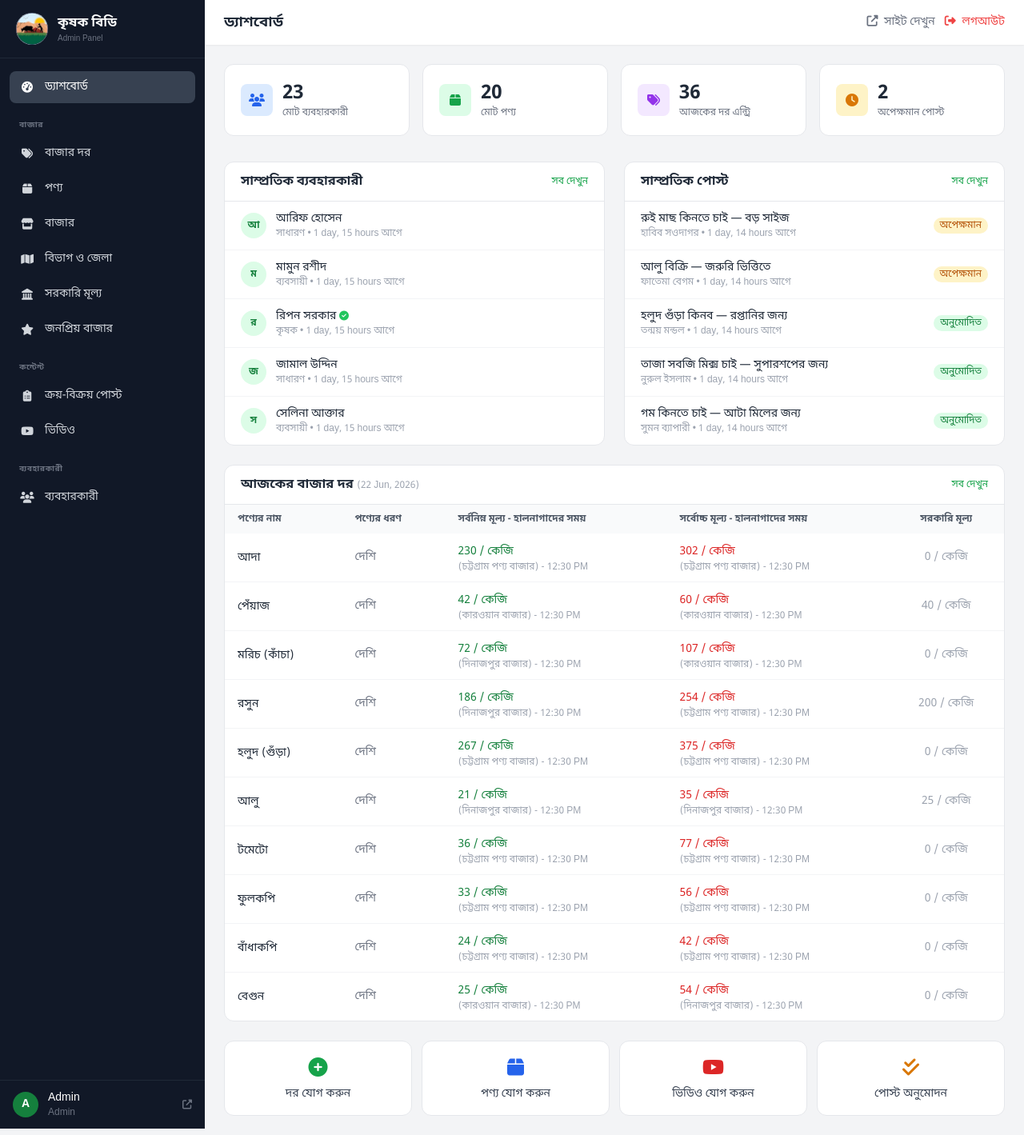
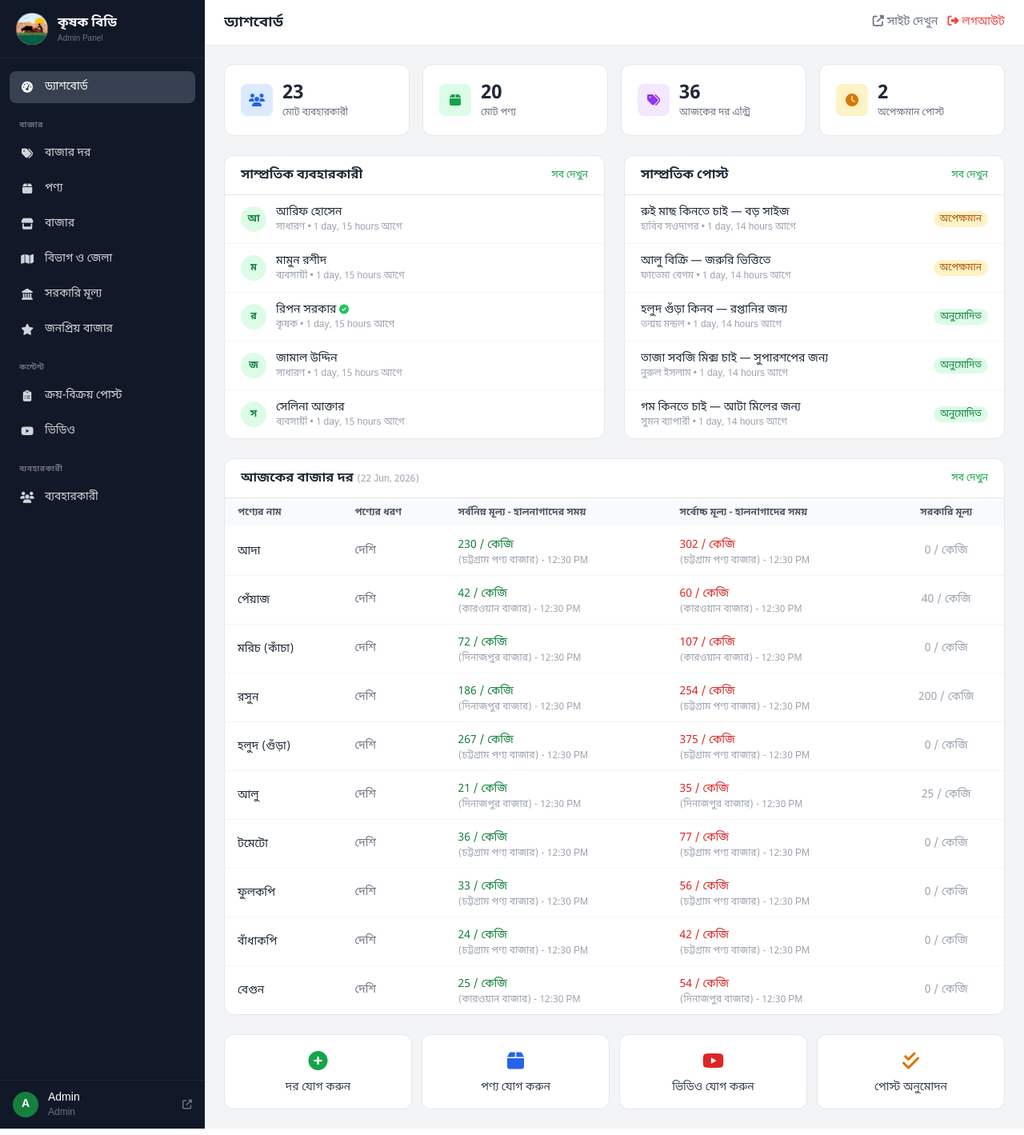
Before and after one commit to tanmoymondal1312/KrisokBD, a Django app: page /admin/ in a window 1280 px wide. Shown: the whole page at 80% size. Run offline with Django 5.2, Linux system fonts and the light colour scheme; a user stored in the database is signed in; data comes from the database, SQL or seed files in the repository; some libraries are stand-ins or nearby versions.

Commit message:
Auto-save changes

```diff
--- a/templates/custom_admin/base.html
+++ b/templates/custom_admin/base.html
@@ -36,8 +36,8 @@
     </style>
     {% block extra_head %}{% endblock %}
 </head>
-<body class="h-full bg-gray-100">
-    <div class="flex h-full">
+<body class="h-full bg-gray-100 overflow-hidden">
+    <div class="flex h-full overflow-hidden">
 
         <!-- Sidebar (Desktop) -->
         <aside class="hidden lg:flex lg:flex-col w-64 bg-sidebar-bg text-gray-300 shrink-0 fixed inset-y-0 z-30">
@@ -90,33 +90,35 @@
         </aside>
 
         <!-- Main Content -->
-        <div class="flex-1 flex flex-col lg:ml-64">
+        <div class="flex-1 flex flex-col lg:ml-64 min-w-0 h-full overflow-hidden">
             <!-- Top Bar -->
-            <header class="bg-white shadow-sm sticky top-0 z-20">
-                <div class="flex items-center justify-between px-4 sm:px-6 h-14">
-                    <div class="flex items-center gap-3">
-                        <button @click="mobileSidebar = true" class="lg:hidden text-gray-500 hover:text-gray-700">
+            <header class="bg-white shadow-sm shrink-0 z-20">
+                <div class="flex items-center justify-between px-3 sm:px-6 h-14">
+                    <div class="flex items-center gap-2 min-w-0">
+                        <button @click="mobileSidebar = true" class="lg:hidden text-gray-500 hover:text-gray-700 shrink-0">
                             <i class="fas fa-bars text-lg"></i>
                         </button>
-                        <h1 class="text-lg font-semibold text-gray-800">{% block page_title %}Dashboard{% endblock %}</h1>
+                        <h1 class="text-base sm:text-lg font-semibold text-gray-800 truncate">{% block page_title %}Dashboard{% endblock %}</h1>
                     </div>
-                    <div class="flex items-center gap-3">
-                        <a href="{% url 'core:home' %}" target="_blank" class="text-sm text-gray-500 hover:text-primary-600 transition">
-                            <i class="fas fa-external-link-alt mr-1"></i> সাইট দেখুন
+                    <div class="flex items-center gap-2 sm:gap-3 shrink-0">
+                        <a href="{% url 'core:home' %}" target="_blank" class="text-xs sm:text-sm text-gray-500 hover:text-primary-600 transition">
+                            <i class="fas fa-external-link-alt"></i><span class="hidden sm:inline ml-1">সাইট দেখুন</span>
                         </a>
-                        <a href="{% url 'accounts:logout' %}" class="text-sm text-red-500 hover:text-red-700 transition">
-                            <i class="fas fa-sign-out-alt mr-1"></i> লগআউট
+                        <a href="{% url 'accounts:logout' %}" class="text-xs sm:text-sm text-red-500 hover:text-red-700 transition">
+                            <i class="fas fa-sign-out-alt"></i><span class="hidden sm:inline ml-1">লগআউট</span>
                         </a>
                     </div>
                 </div>
             </header>
 
+            <!-- Scrollable Content Area -->
+            <div class="flex-1 overflow-y-auto overflow-x-hidden">
                 <!-- Messages -->
                 {% if messages %}
-            <div class="px-4 sm:px-6 pt-4">
+                <div class="px-3 sm:px-6 pt-3">
                     {% for message in messages %}
                     <div x-data="{ show: true }" x-show="show" x-init="setTimeout(() => show = false, 4000)"
-                     class="mb-2 px-4 py-3 rounded-lg text-sm
+                         class="mb-2 px-3 py-2.5 rounded-lg text-sm
                          {% if message.tags == 'success' %}bg-green-50 text-green-700 border border-green-200
                          {% elif message.tags == 'error' %}bg-red-50 text-red-700 border border-red-200
                          {% else %}bg-blue-50 text-blue-700 border border-blue-200{% endif %}">
@@ -127,9 +129,10 @@
                 {% endif %}
 
                 <!-- Page Content -->
-            <main class="flex-1 p-4 sm:p-6">
+                <main class="p-3 sm:p-6">
                     {% block content %}{% endblock %}
                 </main>
+            </div>
         </div>
     </div>
 
--- a/templates/custom_admin/dashboard.html
+++ b/templates/custom_admin/dashboard.html
@@ -5,47 +5,47 @@
 
 {% block content %}
 <!-- Stats Grid -->
-<div class="grid grid-cols-2 md:grid-cols-4 gap-4 mb-8">
-    <div class="bg-white rounded-xl border border-gray-200 p-5">
-        <div class="flex items-center gap-3">
-            <div class="w-10 h-10 bg-blue-100 rounded-lg flex items-center justify-center"><i class="fas fa-users text-blue-600"></i></div>
-            <div><p class="text-2xl font-bold text-gray-800">{{ total_users }}</p><p class="text-xs text-gray-500">মোট ব্যবহারকারী</p></div>
+<div class="grid grid-cols-2 md:grid-cols-4 gap-3 sm:gap-4 mb-6">
+    <div class="bg-white rounded-xl border border-gray-200 p-3 sm:p-5">
+        <div class="flex items-center gap-2 sm:gap-3">
+            <div class="w-9 h-9 sm:w-10 sm:h-10 bg-blue-100 rounded-lg flex items-center justify-center shrink-0"><i class="fas fa-users text-blue-600 text-sm sm:text-base"></i></div>
+            <div class="min-w-0"><p class="text-xl sm:text-2xl font-bold text-gray-800">{{ total_users }}</p><p class="text-[10px] sm:text-xs text-gray-500 truncate">মোট ব্যবহারকারী</p></div>
         </div>
     </div>
-    <div class="bg-white rounded-xl border border-gray-200 p-5">
-        <div class="flex items-center gap-3">
-            <div class="w-10 h-10 bg-green-100 rounded-lg flex items-center justify-center"><i class="fas fa-box text-green-600"></i></div>
-            <div><p class="text-2xl font-bold text-gray-800">{{ total_products }}</p><p class="text-xs text-gray-500">মোট পণ্য</p></div>
+    <div class="bg-white rounded-xl border border-gray-200 p-3 sm:p-5">
+        <div class="flex items-center gap-2 sm:gap-3">
+            <div class="w-9 h-9 sm:w-10 sm:h-10 bg-green-100 rounded-lg flex items-center justify-center shrink-0"><i class="fas fa-box text-green-600 text-sm sm:text-base"></i></div>
+            <div class="min-w-0"><p class="text-xl sm:text-2xl font-bold text-gray-800">{{ total_products }}</p><p class="text-[10px] sm:text-xs text-gray-500 truncate">মোট পণ্য</p></div>
         </div>
     </div>
-    <div class="bg-white rounded-xl border border-gray-200 p-5">
-        <div class="flex items-center gap-3">
-            <div class="w-10 h-10 bg-purple-100 rounded-lg flex items-center justify-center"><i class="fas fa-tags text-purple-600"></i></div>
-            <div><p class="text-2xl font-bold text-gray-800">{{ total_prices_today }}</p><p class="text-xs text-gray-500">আজকের দর এন্ট্রি</p></div>
+    <div class="bg-white rounded-xl border border-gray-200 p-3 sm:p-5">
+        <div class="flex items-center gap-2 sm:gap-3">
+            <div class="w-9 h-9 sm:w-10 sm:h-10 bg-purple-100 rounded-lg flex items-center justify-center shrink-0"><i class="fas fa-tags text-purple-600 text-sm sm:text-base"></i></div>
+            <div class="min-w-0"><p class="text-xl sm:text-2xl font-bold text-gray-800">{{ total_prices_today }}</p><p class="text-[10px] sm:text-xs text-gray-500 truncate">আজকের দর এন্ট্রি</p></div>
         </div>
     </div>
-    <div class="bg-white rounded-xl border border-gray-200 p-5">
-        <div class="flex items-center gap-3">
-            <div class="w-10 h-10 bg-amber-100 rounded-lg flex items-center justify-center"><i class="fas fa-clock text-amber-600"></i></div>
-            <div><p class="text-2xl font-bold text-gray-800">{{ pending_posts }}</p><p class="text-xs text-gray-500">অপেক্ষমান পোস্ট</p></div>
+    <div class="bg-white rounded-xl border border-gray-200 p-3 sm:p-5">
+        <div class="flex items-center gap-2 sm:gap-3">
+            <div class="w-9 h-9 sm:w-10 sm:h-10 bg-amber-100 rounded-lg flex items-center justify-center shrink-0"><i class="fas fa-clock text-amber-600 text-sm sm:text-base"></i></div>
+            <div class="min-w-0"><p class="text-xl sm:text-2xl font-bold text-gray-800">{{ pending_posts }}</p><p class="text-[10px] sm:text-xs text-gray-500 truncate">অপেক্ষমান পোস্ট</p></div>
         </div>
     </div>
 </div>
 
-<div class="grid md:grid-cols-2 gap-6">
+<div class="grid md:grid-cols-2 gap-4 sm:gap-6">
     <!-- Recent Users -->
     <div class="bg-white rounded-xl border border-gray-200">
-        <div class="px-5 py-3 border-b flex items-center justify-between">
-            <h3 class="font-semibold text-gray-800">সাম্প্রতিক ব্যবহারকারী</h3>
+        <div class="px-3 sm:px-5 py-3 border-b flex items-center justify-between">
+            <h3 class="font-semibold text-gray-800 text-sm sm:text-base">সাম্প্রতিক ব্যবহারকারী</h3>
             <a href="{% url 'custom_admin:user_list' %}" class="text-xs text-primary-600 hover:underline">সব দেখুন</a>
         </div>
         <div class="divide-y divide-gray-100">
             {% for u in recent_users %}
-            <div class="px-5 py-3 flex items-center gap-3">
-                <div class="w-8 h-8 bg-primary-100 text-primary-700 rounded-full flex items-center justify-center text-xs font-bold">{{ u.first_name|first|default:u.username|first }}</div>
+            <div class="px-3 sm:px-5 py-2.5 sm:py-3 flex items-center gap-2 sm:gap-3">
+                <div class="w-7 h-7 sm:w-8 sm:h-8 bg-primary-100 text-primary-700 rounded-full flex items-center justify-center text-xs font-bold shrink-0">{{ u.first_name|first|default:u.username|first }}</div>
                 <div class="flex-1 min-w-0">
                     <p class="text-sm font-medium text-gray-800 truncate">{{ u.first_name|default:u.username }}{% if u.is_verified %} <i class="fas fa-check-circle text-primary-500 text-xs"></i>{% endif %}</p>
-                    <p class="text-xs text-gray-400">{{ u.get_user_type_display }} • {{ u.date_joined|timesince }} আগে</p>
+                    <p class="text-[10px] sm:text-xs text-gray-400 truncate">{{ u.get_user_type_display }} • {{ u.date_joined|timesince }} আগে</p>
                 </div>
             </div>
             {% endfor %}
@@ -54,18 +54,18 @@
 
     <!-- Recent Posts -->
     <div class="bg-white rounded-xl border border-gray-200">
-        <div class="px-5 py-3 border-b flex items-center justify-between">
-            <h3 class="font-semibold text-gray-800">সাম্প্রতিক পোস্ট</h3>
+        <div class="px-3 sm:px-5 py-3 border-b flex items-center justify-between">
+            <h3 class="font-semibold text-gray-800 text-sm sm:text-base">সাম্প্রতিক পোস্ট</h3>
             <a href="{% url 'custom_admin:post_list' %}" class="text-xs text-primary-600 hover:underline">সব দেখুন</a>
         </div>
         <div class="divide-y divide-gray-100">
             {% for p in recent_posts %}
-            <div class="px-5 py-3 flex items-center justify-between">
+            <div class="px-3 sm:px-5 py-2.5 sm:py-3 flex items-center justify-between gap-2">
                 <div class="min-w-0">
                     <p class="text-sm font-medium text-gray-800 truncate">{{ p.title }}</p>
-                    <p class="text-xs text-gray-400">{{ p.user.first_name|default:p.user.username }} • {{ p.created_at|timesince }} আগে</p>
+                    <p class="text-[10px] sm:text-xs text-gray-400 truncate">{{ p.user.first_name|default:p.user.username }} • {{ p.created_at|timesince }} আগে</p>
                 </div>
-                <span class="px-2 py-0.5 text-xs rounded-full shrink-0 {% if p.status == 'pending' %}bg-amber-100 text-amber-700{% elif p.status == 'approved' %}bg-green-100 text-green-700{% else %}bg-gray-100 text-gray-500{% endif %}">
+                <span class="px-2 py-0.5 text-[10px] sm:text-xs rounded-full shrink-0 {% if p.status == 'pending' %}bg-amber-100 text-amber-700{% elif p.status == 'approved' %}bg-green-100 text-green-700{% else %}bg-gray-100 text-gray-500{% endif %}">
                     {{ p.get_status_display }}
                 </span>
             </div>
@@ -75,44 +75,44 @@
 </div>
 
 <!-- Today's Market Prices -->
-<div class="bg-white rounded-xl border border-gray-200 mt-6">
-    <div class="px-5 py-3 border-b flex items-center justify-between">
-        <h3 class="font-semibold text-gray-800">আজকের বাজার দর <span class="text-xs text-gray-400 font-normal">({{ price_date|date:"d M, Y" }})</span></h3>
+<div class="bg-white rounded-xl border border-gray-200 mt-4 sm:mt-6">
+    <div class="px-3 sm:px-5 py-3 border-b flex items-center justify-between">
+        <h3 class="font-semibold text-gray-800 text-sm sm:text-base">আজকের বাজার দর <span class="text-[10px] sm:text-xs text-gray-400 font-normal">({{ price_date|date:"d M, Y" }})</span></h3>
         <a href="{% url 'custom_admin:price_list' %}" class="text-xs text-primary-600 hover:underline">সব দেখুন</a>
     </div>
     <div class="overflow-x-auto">
-        <table class="w-full">
+        <table class="w-full min-w-[700px]">
             <thead>
                 <tr class="bg-gray-50 text-gray-600">
-                    <th class="px-4 py-2.5 text-left text-xs font-semibold">পণ্যের নাম</th>
-                    <th class="px-4 py-2.5 text-left text-xs font-semibold">পণ্যের ধরণ</th>
-                    <th class="px-4 py-2.5 text-left text-xs font-semibold">সর্বনিম্ন মূল্য - হালনাগাদের সময়</th>
-                    <th class="px-4 py-2.5 text-left text-xs font-semibold">সর্বোচ্চ মূল্য - হালনাগাদের সময়</th>
-                    <th class="px-4 py-2.5 text-center text-xs font-semibold">সরকারি মূল্য</th>
+                    <th class="px-3 sm:px-4 py-2.5 text-left text-xs font-semibold">পণ্যের নাম</th>
+                    <th class="px-3 sm:px-4 py-2.5 text-left text-xs font-semibold">পণ্যের ধরণ</th>
+                    <th class="px-3 sm:px-4 py-2.5 text-left text-xs font-semibold">সর্বনিম্ন মূল্য - হালনাগাদের সময়</th>
+                    <th class="px-3 sm:px-4 py-2.5 text-left text-xs font-semibold">সর্বোচ্চ মূল্য - হালনাগাদের সময়</th>
+                    <th class="px-3 sm:px-4 py-2.5 text-center text-xs font-semibold">সরকারি মূল্য</th>
                 </tr>
             </thead>
             <tbody class="divide-y divide-gray-100">
                 {% for item in recent_prices %}
                 <tr class="hover:bg-gray-50 transition">
-                    <td class="px-4 py-2.5">
+                    <td class="px-3 sm:px-4 py-2.5">
                         <span class="text-sm font-medium text-gray-800">{{ item.product.name }}</span>
                     </td>
-                    <td class="px-4 py-2.5 text-sm text-gray-500">{{ item.product_type }}</td>
-                    <td class="px-4 py-2.5">
+                    <td class="px-3 sm:px-4 py-2.5 text-sm text-gray-500">{{ item.product_type }}</td>
+                    <td class="px-3 sm:px-4 py-2.5">
                         <span class="text-sm font-medium text-green-700">{{ item.min_price|floatformat:0 }} / {{ item.product.unit }}</span>
                         <span class="text-xs text-gray-400 block">({{ item.min_market.name }}) - {{ item.min_updated_at|time:"h:i A" }}</span>
                     </td>
-                    <td class="px-4 py-2.5">
+                    <td class="px-3 sm:px-4 py-2.5">
                         <span class="text-sm font-medium text-red-600">{{ item.max_price|floatformat:0 }} / {{ item.product.unit }}</span>
                         <span class="text-xs text-gray-400 block">({{ item.max_market.name }}) - {{ item.max_updated_at|time:"h:i A" }}</span>
                     </td>
-                    <td class="px-4 py-2.5 text-center text-sm text-gray-400">
+                    <td class="px-3 sm:px-4 py-2.5 text-center text-sm text-gray-400">
                         {% if item.govt_price %}{{ item.govt_price|floatformat:0 }} / {{ item.product.unit }}{% else %}0 / {{ item.product.unit }}{% endif %}
                     </td>
                 </tr>
                 {% empty %}
                 <tr>
-                    <td colspan="5" class="px-4 py-6 text-center text-gray-400">কোনো দর পাওয়া যায়নি</td>
+                    <td colspan="5" class="px-3 py-6 text-center text-gray-400">কোনো দর পাওয়া যায়নি</td>
                 </tr>
                 {% endfor %}
             </tbody>
@@ -121,22 +121,22 @@
 </div>
 
 <!-- Quick Actions -->
-<div class="mt-6 grid grid-cols-2 sm:grid-cols-4 gap-3">
-    <a href="{% url 'custom_admin:price_add' %}" class="bg-white rounded-xl border border-gray-200 p-4 text-center hover:shadow-md transition">
-        <i class="fas fa-plus-circle text-2xl text-primary-600 mb-2"></i>
-        <p class="text-sm font-medium text-gray-700">দর যোগ করুন</p>
+<div class="mt-4 sm:mt-6 grid grid-cols-2 sm:grid-cols-4 gap-2 sm:gap-3">
+    <a href="{% url 'custom_admin:price_add' %}" class="bg-white rounded-xl border border-gray-200 p-3 sm:p-4 text-center hover:shadow-md transition">
+        <i class="fas fa-plus-circle text-xl sm:text-2xl text-primary-600 mb-1 sm:mb-2"></i>
+        <p class="text-xs sm:text-sm font-medium text-gray-700">দর যোগ করুন</p>
     </a>
-    <a href="{% url 'custom_admin:product_add' %}" class="bg-white rounded-xl border border-gray-200 p-4 text-center hover:shadow-md transition">
-        <i class="fas fa-box text-2xl text-blue-600 mb-2"></i>
-        <p class="text-sm font-medium text-gray-700">পণ্য যোগ করুন</p>
+    <a href="{% url 'custom_admin:product_add' %}" class="bg-white rounded-xl border border-gray-200 p-3 sm:p-4 text-center hover:shadow-md transition">
+        <i class="fas fa-box text-xl sm:text-2xl text-blue-600 mb-1 sm:mb-2"></i>
+        <p class="text-xs sm:text-sm font-medium text-gray-700">পণ্য যোগ করুন</p>
     </a>
-    <a href="{% url 'custom_admin:video_add' %}" class="bg-white rounded-xl border border-gray-200 p-4 text-center hover:shadow-md transition">
-        <i class="fab fa-youtube text-2xl text-red-600 mb-2"></i>
-        <p class="text-sm font-medium text-gray-700">ভিডিও যোগ করুন</p>
+    <a href="{% url 'custom_admin:video_add' %}" class="bg-white rounded-xl border border-gray-200 p-3 sm:p-4 text-center hover:shadow-md transition">
+        <i class="fab fa-youtube text-xl sm:text-2xl text-red-600 mb-1 sm:mb-2"></i>
+        <p class="text-xs sm:text-sm font-medium text-gray-700">ভিডিও যোগ করুন</p>
     </a>
-    <a href="{% url 'custom_admin:post_list' %}?status=pending" class="bg-white rounded-xl border border-gray-200 p-4 text-center hover:shadow-md transition">
-        <i class="fas fa-check-double text-2xl text-amber-600 mb-2"></i>
-        <p class="text-sm font-medium text-gray-700">পোস্ট অনুমোদন</p>
+    <a href="{% url 'custom_admin:post_list' %}?status=pending" class="bg-white rounded-xl border border-gray-200 p-3 sm:p-4 text-center hover:shadow-md transition">
+        <i class="fas fa-check-double text-xl sm:text-2xl text-amber-600 mb-1 sm:mb-2"></i>
+        <p class="text-xs sm:text-sm font-medium text-gray-700">পোস্ট অনুমোদন</p>
     </a>
 </div>
 {% endblock %}
```
Also changed, not shown: templates/custom_admin/govt_price_list.html (+12 -12 lines), templates/custom_admin/market_list.html (+17 -15 lines), templates/custom_admin/popular_market_list.html (+11 -11 lines), templates/custom_admin/post_list.html (+20 -18 lines), templates/custom_admin/price_list.html (+20 -18 lines), templates/custom_admin/product_list.html (+18 -16 lines), templates/custom_admin/user_list.html (+24 -21 lines), templates/custom_admin/video_list.html (+13 -15 lines). Lines whose indentation alone changed are shown as unchanged.
